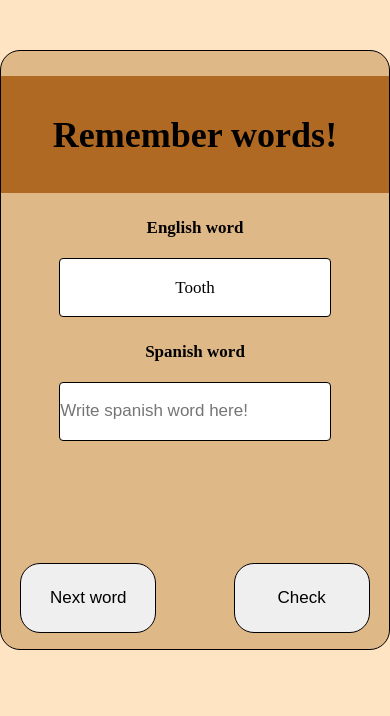
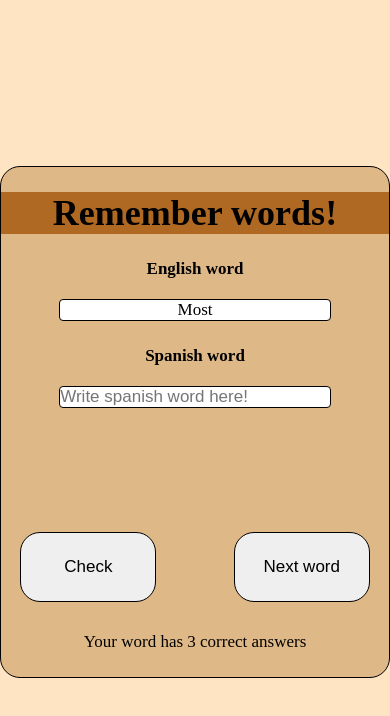
Before and after one commit to Kevinasd12/Learn-english, a plain HTML site: page index.html in a window 390 px wide. Both pictures are taken after a click on the button "Start!". Drawn offline with Linux system fonts and the light colour scheme.

Commit message:
add feature answers correct, and fix styles

```diff
--- a/index.html
+++ b/index.html
@@ -1,13 +1,12 @@
 <!DOCTYPE html>
 <html lang="en">
     <head>
-    <meta charset="UTF-8">
-    <meta name="viewport" content="width=device-width, initial-scale=1.0">
-    <title>Learn english word </title>
-    <link rel="stylesheet" href="/style.css">
+        <meta charset="UTF-8" />
+        <meta name="viewport" content="width=device-width, initial-scale=1.0" />
+        <title>Learn english word</title>
+        <link rel="stylesheet" href="/style.css" />
     </head>
     <body>
-
         <main id="content">
             <div class="tittle">
                 <h1>Remember words!</h1>
@@ -15,19 +14,25 @@
             <h4>English word</h4>
             <div id="word-english">Click "Start"</div>
             <h4>Spanish word</h4>
-        <div class="start"></div>
-        <input id="input-word" type="text" name="input-word" placeholder="Write spanish word here!">
+
+            <input
+                id="input-word"
+                type="text"
+                name="input-word"
+                placeholder="Write spanish word here!"
+            />
             <div id="container-msj">
                 <div id="good-luck">
-                Good luck! <i class="fa-solid fa-fire" style="color: #9b3227;"></i>
+                    Good luck!
+                    <i class="fa-solid fa-fire" style="color: #9b3227"></i>
                 </div>
                 <div id="correct">
                     Correct!
-                <i class="fa-solid fa-check" style="color: #296a57;"></i>
+                    <i class="fa-solid fa-check" style="color: #296a57"></i>
                 </div>
                 <div id="incorrect">
                     Incorrect!
-                <i class="fa-solid fa-x" style="color: #ba1212;"></i>
+                    <i class="fa-solid fa-x" style="color: #ba1212"></i>
                 </div>
             </div>
             <!-- desactivar en start display flex-->
@@ -36,14 +41,18 @@
             </div>
             <!-- activar en buttons display flex-->
             <div class="buttons">
-            <button id="nextWord">Next word</button>
                 <button type="button" id="check">Check</button>
+                <button type="button" id="nextWord">Next word</button>
             </div>
+            <div id="number-solutions"></div>
         </main>
 
         <!--Script logic-->
 
-<script src="https://kit.fontawesome.com/040b0faae2.js" crossorigin="anonymous"></script>
+        <script
+            src="https://kit.fontawesome.com/040b0faae2.js"
+            crossorigin="anonymous"
+        ></script>
         <script src="/main.js"></script>
     </body>
 </html>
--- a/main.js
+++ b/main.js
@@ -1,10 +1,13 @@
 
 let words = [
-    { "Honeymoon ": ["Luna de miel"] },
-    { "Mouth": ["Boca"] },
-    { "Teeth": ["Dientes"] },
-    { "Tooth": ["Diente"] },
-    { "Arm": ["Brazo"] },
+    { Honeymoon: ["Lunademiel"] },
+    { Mouth: ["Boca"] },
+    { Teeth: ["Dientes"] },
+    { Tooth: ["Diente"] },
+    { Arm: ["Brazo"] },
+    { Most: ["Lamayoria", "Elmayornumero", "Elmaximo"] },
+    { Even: ["Incluso", "Aún", "Parejo", "Aun"] },
+    { Way: ["Camino", "Manera", "Método", "Metodo"] },
 ];
 
 let indexCorrect = 0;
@@ -21,11 +24,13 @@ const buttons = document.querySelector(".buttons");
 const nextWord = document.querySelector("#nextWord");
 const botonStart = document.querySelector("#button-start");
 const boxStart = document.querySelector("#start");
-const remplaceInput = document.querySelector(".start");
 // ouputs
 const correctFlex = document.querySelector("#correct");
 const incorrectFlex = document.querySelector("#incorrect");
 const goodLuck = document.querySelector("#good-luck");
+// number solutions
+const numberSolutions = document.getElementById("number-solutions");
+
 
 // número aleatorio
 function getRandomNumber(min, max) {
@@ -45,7 +50,7 @@ document.getElementById("check").addEventListener("click", checking);
 function locations(int) {
     //start
     if (int == 0) {
-        remplaceInput.style.display = "none";
+
         inputWord.style.display = "flex";
         document.querySelector(".start");
         inputWord.value = "";
@@ -92,17 +97,20 @@ function ouputNextWord() {
         if (contador === numberRandomWord) {
             wordKey = key;
             wordValue = value;
-            wordEnglish.innerText = wordKey;
+            wordEnglish.textContent = wordKey;
         } else {
         }
 
     });
 
+    const lengthValue = wordValue.length
+    numberSolutions.innerHTML =`Your word has ${lengthValue} correct answers`;
 }
 
 // check if your spanish word is good write.
 function checking() {
-    const checkWord = inputWord.value.trim();
+    let checkWord = inputWord.value;
+    checkWord = checkWord.replace(/\s+/g,"");
     // Verificar si la palabra es correcta
     if (wordValue.includes(capitalize(checkWord))) {
         indexCorrect++;
--- a/style.css
+++ b/style.css
@@ -4,31 +4,31 @@
     box-sizing: border-box;
 }
 
-body{
+body {
     background-color: bisque;
     display: flex;
     flex-wrap: wrap;
-    height: 700px;
+    height: 100vh;
+    justify-content: center;
+    align-items: center;
 }
 
-a{
+a {
     text-decoration: none;
     color: black;
-
 }
 li {
     list-style-type: none;
 }
 
 #content {
-
     margin: auto;
-    border: 1px black solid ;
+    border: 1px black solid;
     border-radius: 20px;
     background-color: burlywood;
     display: flex;
     flex-direction: column;
-    height: 600px;
+    min-height: 400px;
     width: 700px;
     align-items: center;
 }
@@ -50,7 +50,7 @@ h4 {
     margin-top: 20px;
     width: 70%;
     background-color: white;
-    border: 1px black solid ;
+    border: 1px black solid;
     border-radius: 4px;
     height: 10%;
     font-size: 35px;
@@ -60,43 +60,30 @@ h4 {
     text-align: center;
 }
 
-.start {
-    display: flex;
-    margin-top: 20px;
-    width: 70%;
-    background-color: white;
-    border: 1px black solid ;
-    border-radius: 4px;
-    height: 10%;
-    font-size: 35px;
-    align-items: center;
-    justify-content: center;
-    text-align: center;
-}
-
 
 #input-word {
-    display: none;
     font-size: 35px;
     margin-top: 20px;
     width: 70%;
     height: 10%;
-    border: 1px black solid ;
+    border: 1px black solid;
     border-radius: 4px;
 }
 
-#container-msj{
+#container-msj {
     display: flex;
     flex-direction: row;
     justify-content: center;
     align-items: center;
-    margin: 5% 0 ;
+    margin: 5% 0;
     height: 70px;
     width: 50%;
     position: relative;
 }
 
-#good-luck, #correct, #incorrect{
+#good-luck,
+#correct,
+#incorrect {
     display: flex;
     justify-content: center;
     align-items: center;
@@ -121,11 +108,11 @@ i {
     display: none;
 }
 
-#incorrect{
+#incorrect {
     display: none;
 }
 
-#start{
+#start {
     width: 90%;
     margin: 0% 10% 5%;
     display: flex;
@@ -133,7 +120,7 @@ i {
     gap: 10%;
 }
 
-.buttons{
+.buttons {
     width: 100%;
     margin: 4% 0;
     display: none;
@@ -141,7 +128,7 @@ i {
     gap: 10%;
 }
 
-button{
+button {
     margin: 0 5%;
     height: 70px;
     border: 1px black solid;
@@ -149,11 +136,19 @@ button{
     width: 100%;
     font-size: 35px;
 }
-@media (max-width:636px){
-.tittle{
+
+#number-solutions {
+    padding: 15px 0;
+    word-break: normal;
+    word-wrap: break-word;
+    margin-bottom: 10px;
+    font-size: 35px;
+}
+@media (max-width: 636px) {
+    .tittle {
         font-size: 18px;
     }
-h4{
+    h4 {
         font-size: 17px;
     }
 
@@ -163,10 +158,15 @@ font-size: 17px;
     #input-word {
         font-size: 17px;
     }
-button{
+    button {
         font-size: 17px;
     }
-#good-luck, #correct, #incorrect{
+    #good-luck,
+    #correct,
+    #incorrect {
+        font-size: 17px;
+    }
+    #number-solutions {
         font-size: 17px;
     }
 }
```
Lines whose indentation alone changed are shown as unchanged.
